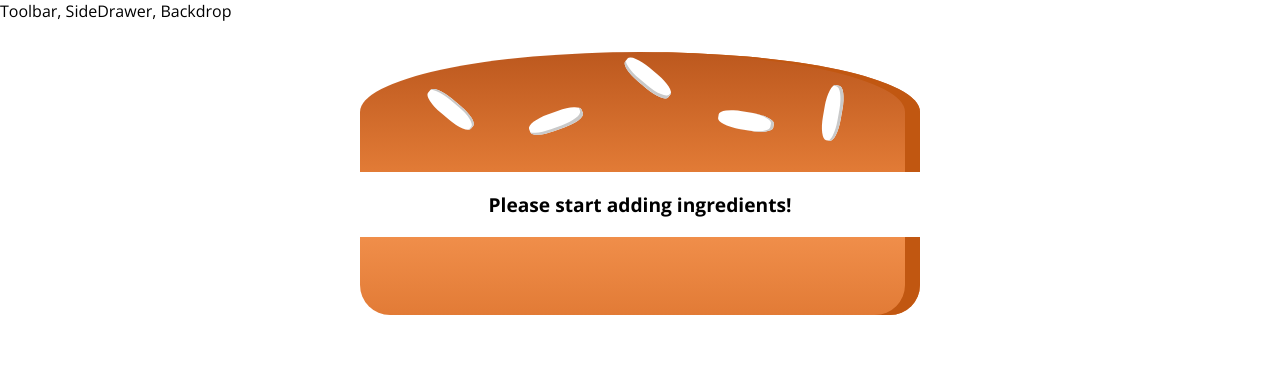
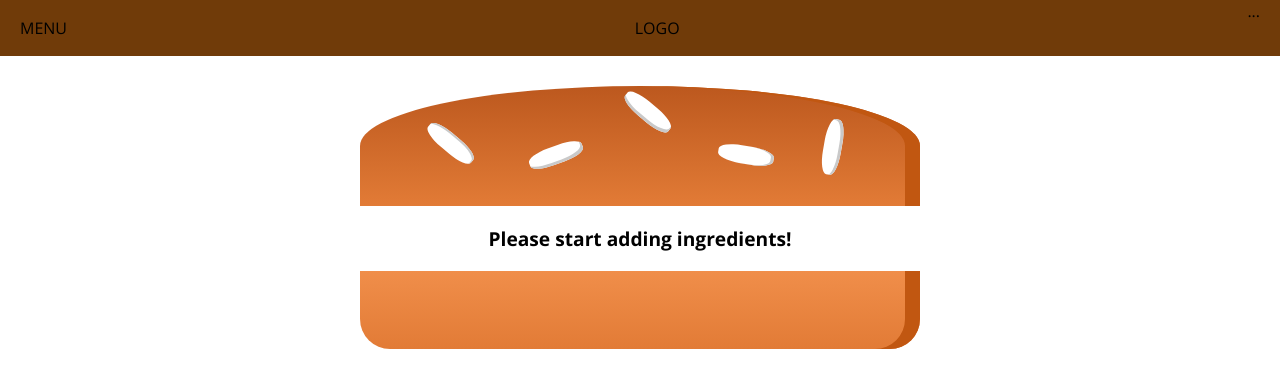
Before and after one commit to merima98/BurgerBuilder, a React app: page / in a window 1280 px wide. Shown: the top 388 px of the page. Built offline with nearby package versions, Linux system fonts and the light colour scheme.

Commit message:
Adding a toolbar

```diff
--- a/src/components/Layout/Layout.css
+++ b/src/components/Layout/Layout.css
@@ -1,3 +1,3 @@
 .Content {
-  margin-top: 16px;
+  margin-top: 72px;
 }
--- a/src/components/Layout/Layout.js
+++ b/src/components/Layout/Layout.js
@@ -1,9 +1,10 @@
 import React from "react";
 import Auxiliary from "../../hoc/Auxiliary";
 import classes from "./Layout.css";
+import Toolbar from "../Navigation/Toolbar/Toolbar";
 const layout = (props) => (
   <Auxiliary>
-    <div>Toolbar, SideDrawer, Backdrop</div>
+    <Toolbar />
     <main className={classes.Content}>{props.children}</main>
   </Auxiliary>
 );
--- /dev/null
+++ b/src/components/Navigation/Toolbar/Toolbar.css
@@ -0,0 +1,17 @@
+.Toolbar {
+  height: 56px;
+  width: 100%;
+  position: fixed;
+  top: 0;
+  left: 0;
+  background-color: #703b09;
+  display: flex;
+  justify-content: space-between;
+  align-items: center;
+  padding: 0 20px;
+  box-sizing: border-box;
+  z-index: 90;
+}
+.Toolbar nav {
+  height: 100%;
+}
--- /dev/null
+++ b/src/components/Navigation/Toolbar/Toolbar.js
@@ -0,0 +1,11 @@
+import React from "react";
+import calsses from "./Toolbar.css";
+const toolbar = (props) => (
+  <header className={calsses.Toolbar}>
+    <div>MENU</div>
+    <div>LOGO</div>
+    <nav>...</nav>
+  </header>
+);
+
+export default toolbar;
```
